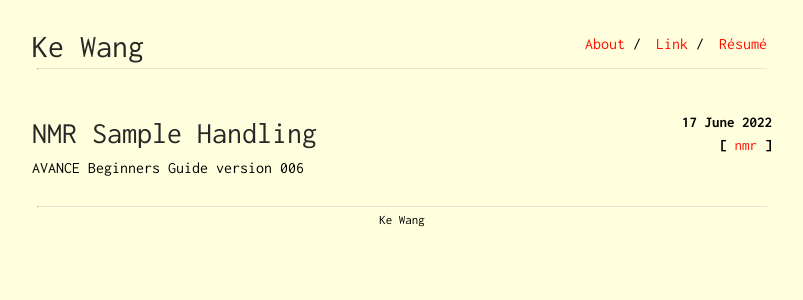
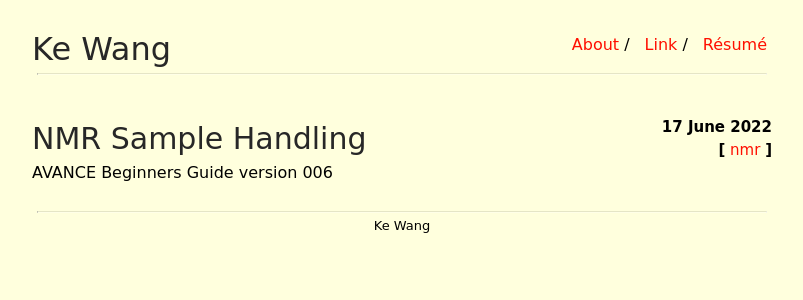
Before and after one commit to ekdc11/ekdc11.github.io, a Jekyll site: the page built from index.html, in a window 1280 px wide. Shown: the top 300 px of the page, without its empty margins (238-1041 px from the left). Built offline with Jekyll 4.4.1, drawn with Linux system fonts in a browser that asks for light colours.

Commit message:
Update main.scss

```diff
--- a/css/main.scss
+++ b/css/main.scss
@@ -13,7 +13,7 @@ $small-width: 480px;
 
 body {
     margin: 0;
-    font-family: "Inconsolata";
+    font-family: "Comic Code", "Comic Sans MS", "Inconsolata";
     background-color: #FFFFDD;
     min-height: 100%;
 }
```
